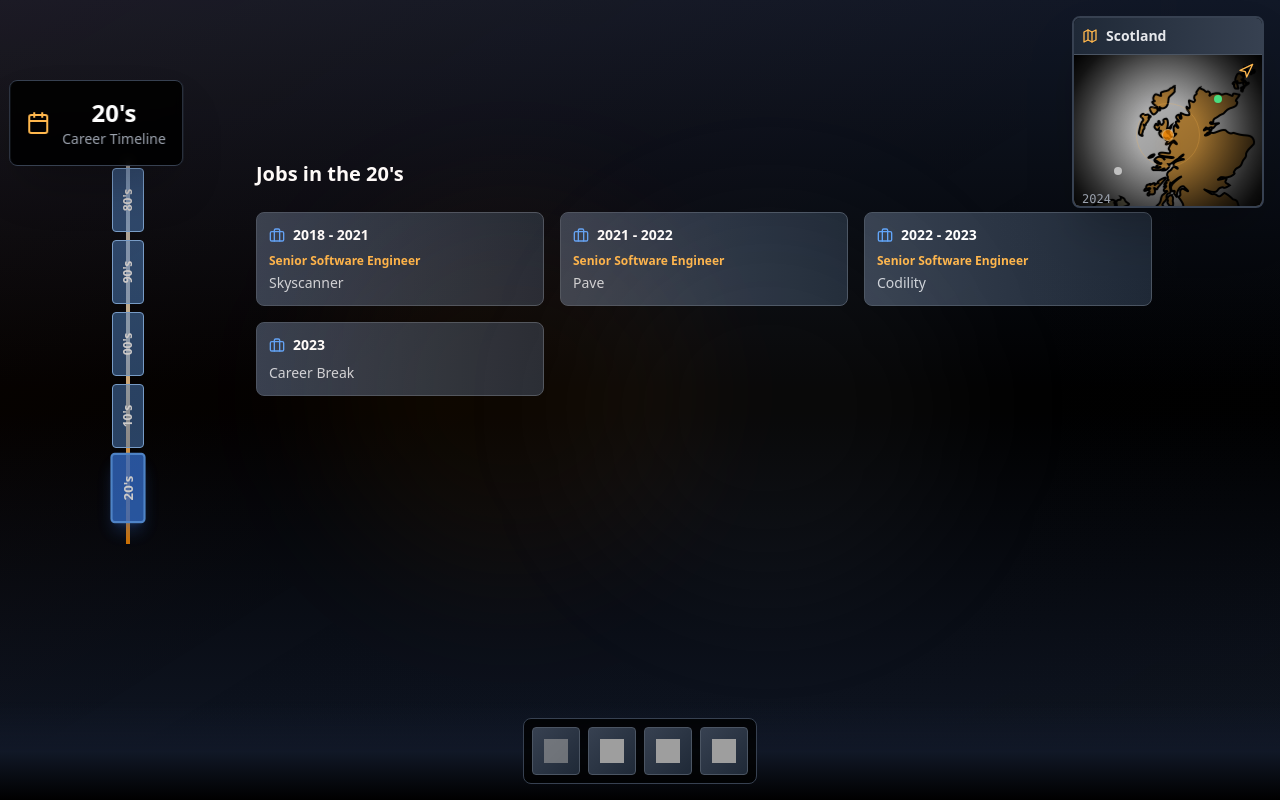
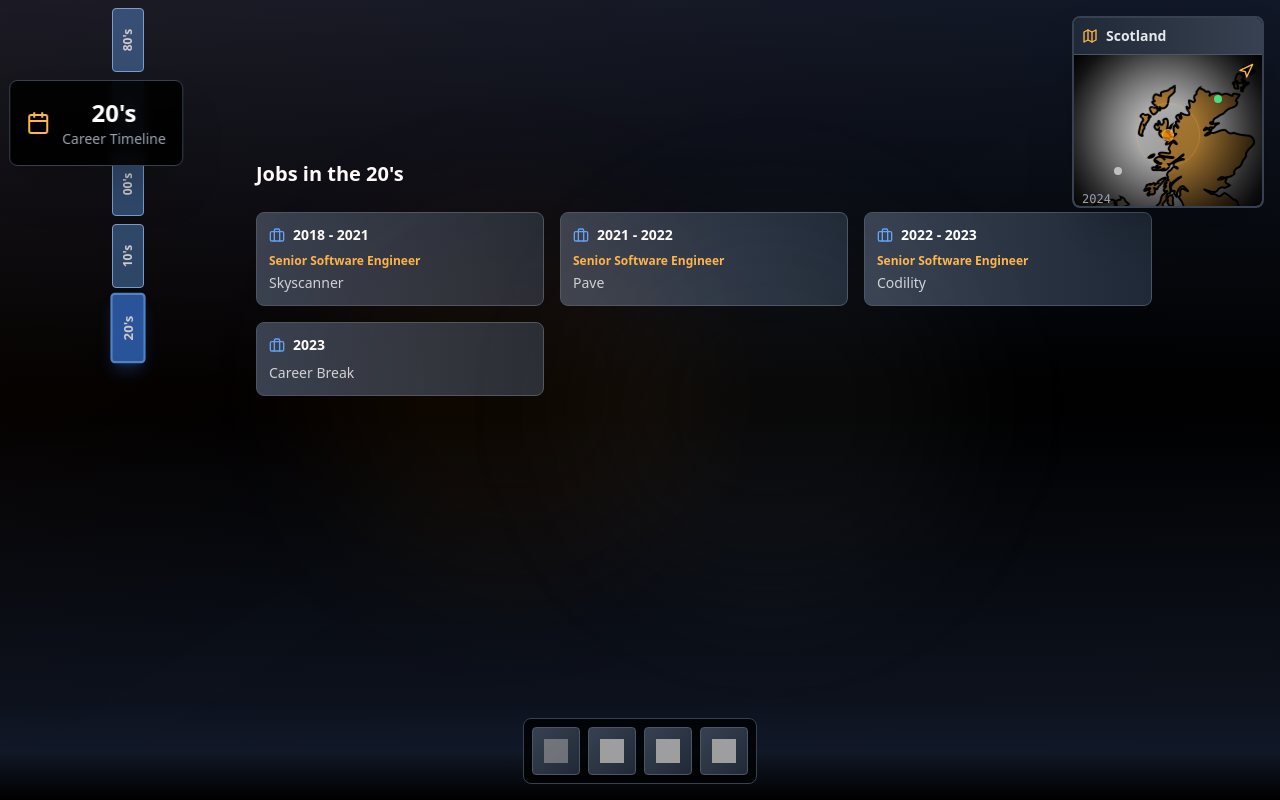
Before and after one commit to tatablack/career, a React (Vite) app: page / in a window 1280 px wide. Built offline with nearby package versions, Linux system fonts and the light colour scheme; grey boxes are pictures that could not be loaded.

Commit message:
Updated Timeline.tsx

```diff
--- a/src/components/Timeline.tsx
+++ b/src/components/Timeline.tsx
@@ -117,9 +117,9 @@ const Timeline: React.FC<TimelineProps> = ({ onYearChange }) => {
         </div>
 
         {/* Left Side - Timeline with Decades */}
-        <div className="w-64 flex flex-col items-center pt-40 pb-20">
+        <div className="w-64 flex flex-col items-center">
           {/* Timeline Line */}
-          <div className="relative w-1 h-96 bg-gradient-to-b from-silver-400 via-orange-200 to-orange-500 opacity-80">
+          <div className="relative w-1 bg-gradient-to-b from-silver-400 via-orange-200 to-orange-500 opacity-80">
             {/* Decade Rectangles */}
             {decades.map((decade, index) => (
               <div
```
